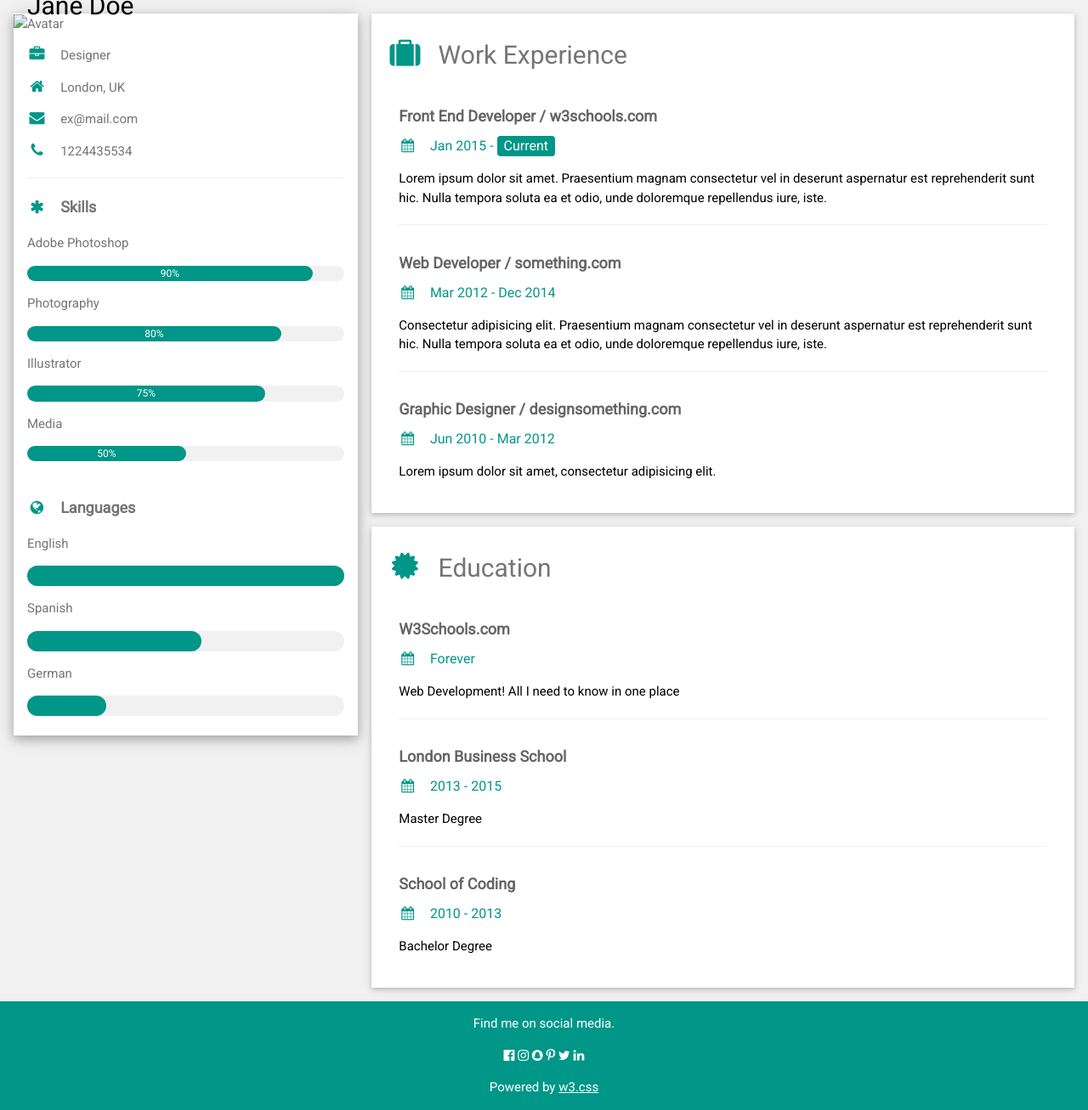
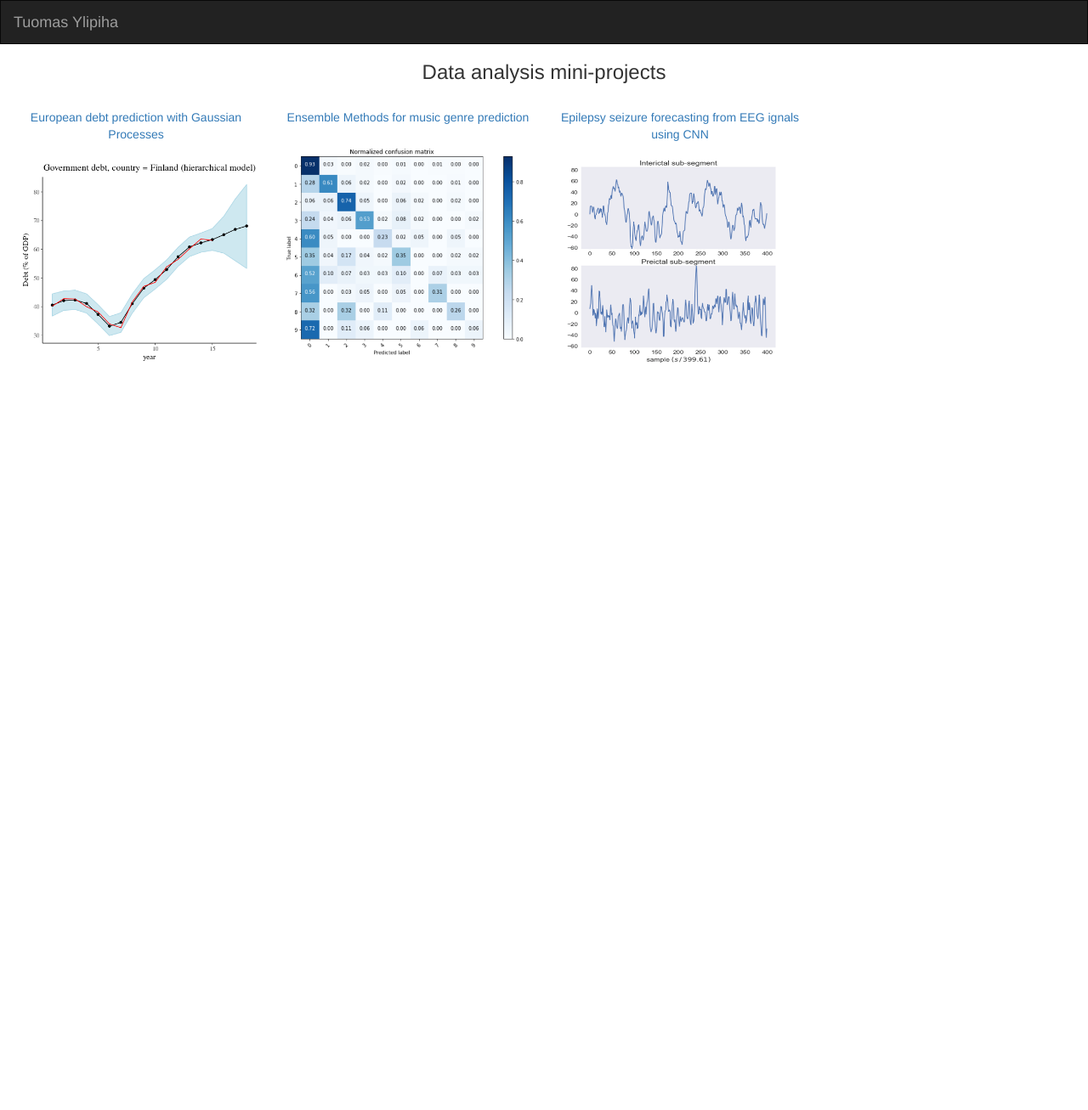
Before and after one commit to tylipiha/tylipiha.github.io, a plain HTML site: page index.html in a window 1280 px wide. Shown: the whole page at 85% size. After the commit the page ends 800 px from the top, so only its background shows below. Drawn offline with nearby package versions, Linux system fonts and the light colour scheme.

Commit message:
Added new index page and links to projects

```diff
--- a/index.html
+++ b/index.html
@@ -1,144 +1,105 @@
 <!DOCTYPE html>
-<html>
-<title>W3.CSS Template</title>
-<meta charset="UTF-8">
-<meta name="viewport" content="width=device-width, initial-scale=1">
-<link rel="stylesheet" href="https://www.w3schools.com/w3css/4/w3.css">
-<link rel='stylesheet' href='https://fonts.googleapis.com/css?family=Roboto'>
-<link rel="stylesheet" href="https://cdnjs.cloudflare.com/ajax/libs/font-awesome/4.7.0/css/font-awesome.min.css">
-<style>
-html,body,h1,h2,h3,h4,h5,h6 {font-family: "Roboto", sans-serif}
-</style>
-<body class="w3-light-grey">
+<html lang="en">
+<head>
+  <title>Bootstrap Example</title>
+  <meta charset="utf-8">
+  <meta name="viewport" content="width=device-width, initial-scale=1">
+  <link rel="stylesheet" href="https://maxcdn.bootstrapcdn.com/bootstrap/3.3.7/css/bootstrap.min.css">
+  <script src="https://ajax.googleapis.com/ajax/libs/jquery/3.3.1/jquery.min.js"></script>
+  <script src="https://maxcdn.bootstrapcdn.com/bootstrap/3.3.7/js/bootstrap.min.js"></script>
+  <style>
+    /* Remove the navbar's default margin-bottom and rounded borders */
+    .navbar {
+      margin-bottom: 0;
+      border-radius: 0;
+    }
 
-<!-- Page Container -->
-<div class="w3-content w3-margin-top" style="max-width:1400px;">
+    /* Add a gray background color and some padding to the footer */
+    footer {
+      background-color: #f2f2f2;
+      padding: 25px;
+    }
+  </style>
+</head>
+<body>
 
-  <!-- The Grid -->
-  <div class="w3-row-padding">
+<nav class="navbar navbar-inverse">
+  <div class="container-fluid">
+    <div class="navbar-header">
+      <button type="button" class="navbar-toggle" data-toggle="collapse" data-target="#myNavbar">
+        <span class="icon-bar"></span>
+        <span class="icon-bar"></span>
+        <span class="icon-bar"></span>
+      </button>
+      <a class="navbar-brand" href="#">Tuomas Ylipiha</a>
+    </div>
+    <div class="collapse navbar-collapse" id="myNavbar">
+      <ul class="nav navbar-nav">
+        <!-- <li class="active"><a href="#">Home</a></li>
+        <li><a href="#">About</a></li>
+        <li><a href="#">Gallery</a></li>
+        <li><a href="#">Contact</a></li> -->
+      </ul>
+      <!-- <ul class="nav navbar-nav navbar-right">
+        <li><a href="#"><span class="glyphicon glyphicon-log-in"></span> Login</a></li>
+      </ul> -->
+    </div>
+  </div>
+</nav>
+<!--
+<div class="jumbotron">
+  <div class="container text-center">
+    <h1>My Portfolio</h1>
+    <p>Some text that represents "Me"...</p>
+  </div>
+</div> -->
 
-    <!-- Left Column -->
-    <div class="w3-third">
-
-      <div class="w3-white w3-text-grey w3-card-4">
-        <div class="w3-display-container">
-          <img src="/w3images/avatar_hat.jpg" style="width:100%" alt="Avatar">
-          <div class="w3-display-bottomleft w3-container w3-text-black">
-            <h2>Jane Doe</h2>
-          </div>
-        </div>
-        <div class="w3-container">
-          <p><i class="fa fa-briefcase fa-fw w3-margin-right w3-large w3-text-teal"></i>Designer</p>
-          <p><i class="fa fa-home fa-fw w3-margin-right w3-large w3-text-teal"></i>London, UK</p>
-          <p><i class="fa fa-envelope fa-fw w3-margin-right w3-large w3-text-teal"></i>ex@mail.com</p>
-          <p><i class="fa fa-phone fa-fw w3-margin-right w3-large w3-text-teal"></i>1224435534</p>
-          <hr>
-
-          <p class="w3-large"><b><i class="fa fa-asterisk fa-fw w3-margin-right w3-text-teal"></i>Skills</b></p>
-          <p>Adobe Photoshop</p>
-          <div class="w3-light-grey w3-round-xlarge w3-small">
-            <div class="w3-container w3-center w3-round-xlarge w3-teal" style="width:90%">90%</div>
-          </div>
-          <p>Photography</p>
-          <div class="w3-light-grey w3-round-xlarge w3-small">
-            <div class="w3-container w3-center w3-round-xlarge w3-teal" style="width:80%">
-              <div class="w3-center w3-text-white">80%</div>
-            </div>
-          </div>
-          <p>Illustrator</p>
-          <div class="w3-light-grey w3-round-xlarge w3-small">
-            <div class="w3-container w3-center w3-round-xlarge w3-teal" style="width:75%">75%</div>
-          </div>
-          <p>Media</p>
-          <div class="w3-light-grey w3-round-xlarge w3-small">
-            <div class="w3-container w3-center w3-round-xlarge w3-teal" style="width:50%">50%</div>
-          </div>
-          <br>
-
-          <p class="w3-large w3-text-theme"><b><i class="fa fa-globe fa-fw w3-margin-right w3-text-teal"></i>Languages</b></p>
-          <p>English</p>
-          <div class="w3-light-grey w3-round-xlarge">
-            <div class="w3-round-xlarge w3-teal" style="height:24px;width:100%"></div>
-          </div>
-          <p>Spanish</p>
-          <div class="w3-light-grey w3-round-xlarge">
-            <div class="w3-round-xlarge w3-teal" style="height:24px;width:55%"></div>
-          </div>
-          <p>German</p>
-          <div class="w3-light-grey w3-round-xlarge">
-            <div class="w3-round-xlarge w3-teal" style="height:24px;width:25%"></div>
-          </div>
-          <br>
-        </div>
-      </div><br>
-
-    <!-- End Left Column -->
+<div class="container-fluid bg-3 text-center">
+  <h3>Data analysis mini-projects</h3><br>
+  <div class="row">
+    <a class="col-sm-3" href="bayes2.html">
+      <p>European debt prediction with Gaussian Processes</p>
+      <img src="images/gp.png" class="img-responsive" style="width:100%" alt="Image">
+    </a>
+    <a class="col-sm-3" href="ensemble_methods_for_music_genre_prediction.pdf">
+      <p>Ensemble Methods for music genre prediction</p>
+      <img src="images/ensemble.png" class="img-responsive" style="width:100%" alt="Image">
+    </a>
+    <a class="col-sm-3" href="eeg_seizure_prediction_using_cnn.pdf">
+      <p>Epilepsy seizure forecasting from EEG ignals using CNN</p>
+      <img src="images/eeg_seizure.png" class="img-responsive" style="width:100%" alt="Image">
+    </a>
+    <!-- <div class="col-sm-3">
+      <p>Some text..</p>
+      <img src="https://placehold.it/150x80?text=IMAGE" class="img-responsive" style="width:100%" alt="Image">
+    </div> -->
+  </div>
+</div><br>
+<!--
+<div class="container-fluid bg-3 text-center">
+  <div class="row">
+    <div class="col-sm-3">
+      <p>Bayesian Analysis - Gaussian Processes</p>
+      <img src="https://placehold.it/150x80?text=IMAGE" class="img-responsive" style="width:100%" alt="Image">
     </div>
-
-    <!-- Right Column -->
-    <div class="w3-twothird">
-
-      <div class="w3-container w3-card w3-white w3-margin-bottom">
-        <h2 class="w3-text-grey w3-padding-16"><i class="fa fa-suitcase fa-fw w3-margin-right w3-xxlarge w3-text-teal"></i>Work Experience</h2>
-        <div class="w3-container">
-          <h5 class="w3-opacity"><b>Front End Developer / w3schools.com</b></h5>
-          <h6 class="w3-text-teal"><i class="fa fa-calendar fa-fw w3-margin-right"></i>Jan 2015 - <span class="w3-tag w3-teal w3-round">Current</span></h6>
-          <p>Lorem ipsum dolor sit amet. Praesentium magnam consectetur vel in deserunt aspernatur est reprehenderit sunt hic. Nulla tempora soluta ea et odio, unde doloremque repellendus iure, iste.</p>
-          <hr>
-        </div>
-        <div class="w3-container">
-          <h5 class="w3-opacity"><b>Web Developer / something.com</b></h5>
-          <h6 class="w3-text-teal"><i class="fa fa-calendar fa-fw w3-margin-right"></i>Mar 2012 - Dec 2014</h6>
-          <p>Consectetur adipisicing elit. Praesentium magnam consectetur vel in deserunt aspernatur est reprehenderit sunt hic. Nulla tempora soluta ea et odio, unde doloremque repellendus iure, iste.</p>
-          <hr>
-        </div>
-        <div class="w3-container">
-          <h5 class="w3-opacity"><b>Graphic Designer / designsomething.com</b></h5>
-          <h6 class="w3-text-teal"><i class="fa fa-calendar fa-fw w3-margin-right"></i>Jun 2010 - Mar 2012</h6>
-          <p>Lorem ipsum dolor sit amet, consectetur adipisicing elit. </p><br>
-        </div>
-      </div>
-
-      <div class="w3-container w3-card w3-white">
-        <h2 class="w3-text-grey w3-padding-16"><i class="fa fa-certificate fa-fw w3-margin-right w3-xxlarge w3-text-teal"></i>Education</h2>
-        <div class="w3-container">
-          <h5 class="w3-opacity"><b>W3Schools.com</b></h5>
-          <h6 class="w3-text-teal"><i class="fa fa-calendar fa-fw w3-margin-right"></i>Forever</h6>
-          <p>Web Development! All I need to know in one place</p>
-          <hr>
-        </div>
-        <div class="w3-container">
-          <h5 class="w3-opacity"><b>London Business School</b></h5>
-          <h6 class="w3-text-teal"><i class="fa fa-calendar fa-fw w3-margin-right"></i>2013 - 2015</h6>
-          <p>Master Degree</p>
-          <hr>
-        </div>
-        <div class="w3-container">
-          <h5 class="w3-opacity"><b>School of Coding</b></h5>
-          <h6 class="w3-text-teal"><i class="fa fa-calendar fa-fw w3-margin-right"></i>2010 - 2013</h6>
-          <p>Bachelor Degree</p><br>
-        </div>
-      </div>
-
-    <!-- End Right Column -->
+    <div class="col-sm-3">
+      <p>Some text..</p>
+      <img src="https://placehold.it/150x80?text=IMAGE" class="img-responsive" style="width:100%" alt="Image">
     </div>
-
-  <!-- End Grid -->
+    <div class="col-sm-3">
+      <p>Some text..</p>
+      <img src="https://placehold.it/150x80?text=IMAGE" class="img-responsive" style="width:100%" alt="Image">
+    </div>
+    <div class="col-sm-3">
+      <p>Some text..</p>
+      <img src="https://placehold.it/150x80?text=IMAGE" class="img-responsive" style="width:100%" alt="Image">
+    </div>
   </div>
-
-  <!-- End Page Container -->
-</div>
-
-<footer class="w3-container w3-teal w3-center w3-margin-top">
-  <p>Find me on social media.</p>
-  <i class="fa fa-facebook-official w3-hover-opacity"></i>
-  <i class="fa fa-instagram w3-hover-opacity"></i>
-  <i class="fa fa-snapchat w3-hover-opacity"></i>
-  <i class="fa fa-pinterest-p w3-hover-opacity"></i>
-  <i class="fa fa-twitter w3-hover-opacity"></i>
-  <i class="fa fa-linkedin w3-hover-opacity"></i>
-  <p>Powered by <a href="https://www.w3schools.com/w3css/default.asp" target="_blank">w3.css</a></p>
-</footer>
+</div><br><br> -->
+<!--
+<footer class="container-fluid text-center">
+  <p>Footer Text</p>
+</footer> -->
 
 </body>
 </html>
```
Also changed, not shown: images/eeg_seizure.png (added), images/ensemble.png (added), images/gp.png (added), 3 other files.
